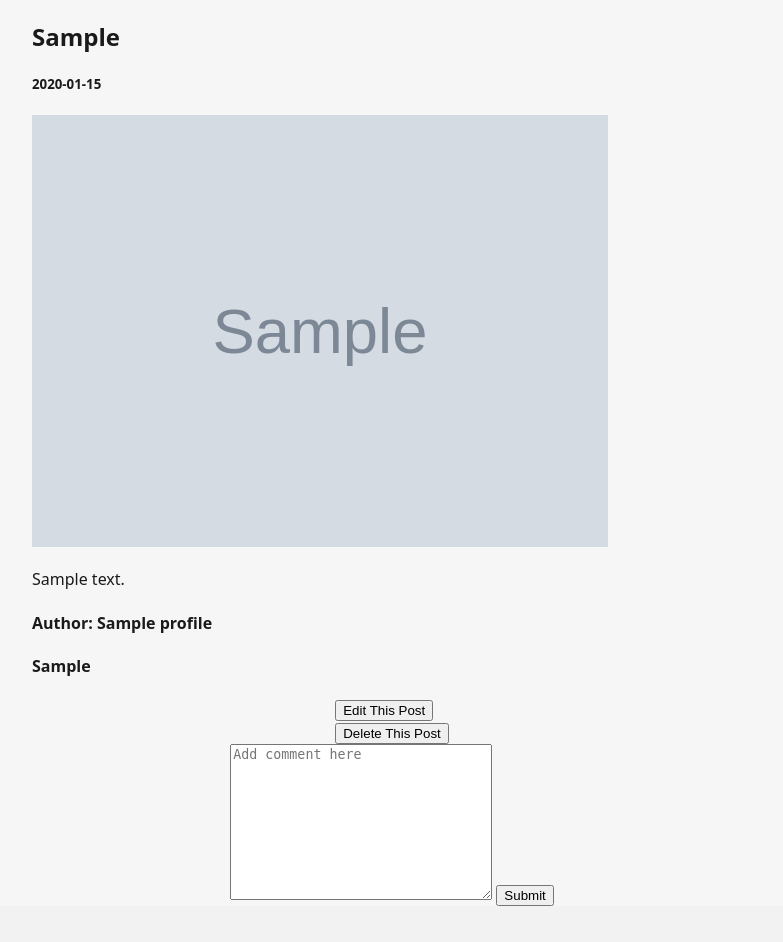
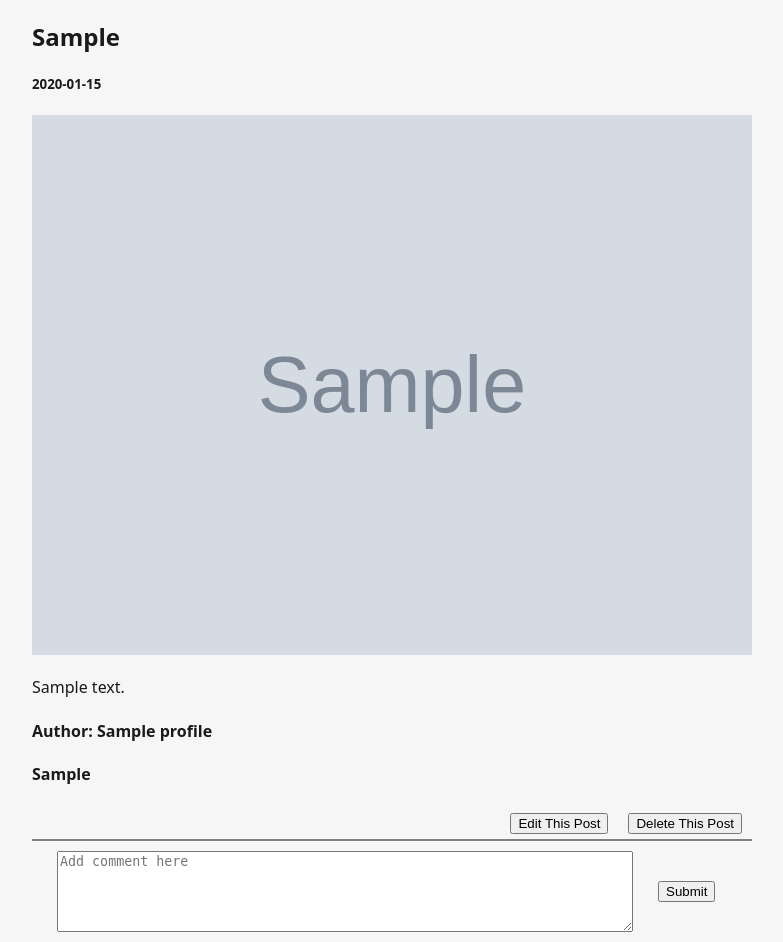
Before and after one commit to kyj666pao/Next-Tour, a Node server app: a page that uses views/posts/show.ejs in a window 1280 px wide. Shown: the part 60-1002 px from the top of the page, without its empty margins (248-1031 px from the left). Before the commit the page ends 966 px from the top, so only its background shows below. Run offline with Node 20, Linux system fonts and the light colour scheme; a user stored in the database is signed in; tables that the repository leaves empty hold one stand-in row (values such as "Sample post"); grey boxes marked "Sample" are stand-in pictures; some libraries are stand-ins or nearby versions.

Commit message:
style the show view

```diff
--- a/public/stylesheets/main.css
+++ b/public/stylesheets/main.css
@@ -44,8 +44,86 @@
     margin-left: 10px;
 }
 
+.one-post {
+    display: flex;
+    flex-direction: column;
+    align-items: center;
+}
+
 .post-content,
-.content-img {
+.author-edit-delete,
+.add-comment,
+.comment {
     width: 80%;
     max-width: 720px;
+
 }
+
+.content-img {
+    width: 100%;
+}
+
+.author-edit-delete {
+    display: flex;
+    justify-content: flex-end;
+}
+
+.author-edit-delete a,
+.author-edit-delete form {
+    margin: 5px 10px;
+}
+
+.add-comment {
+    border-top: 2px solid grey;
+}
+
+
+.add-comment form {
+    display: flex;
+    /* flex-direction: column; */
+    align-items: center;
+}
+
+.add-comment textarea {
+    width: 80%;
+    margin: 10px 25px;
+}
+
+.comment {
+    display: flex;
+    align-items: flex-start;
+}
+
+.comment-author {
+    margin: 5px 10px;
+}
+
+.comment-author img {
+    border-radius: 50%;
+}
+
+.comment-author p {
+    margin: 3px 0;
+}
+
+.comment-text {
+    width: 80%;
+    display: flex;
+    flex-direction: column;
+
+}
+
+.comment-textarea {
+    min-height: 96px;
+    border: 2px solid grey;
+    margin: 5px;
+}
+
+.comment-edit-delete {
+    display: flex;
+}
+
+.comment-edit-delete a,
+.comment-edit-delete form {
+    margin: 3px 10px;
+}
--- a/views/posts/show.ejs
+++ b/views/posts/show.ejs
@@ -10,7 +10,7 @@
     <h4><%= posts.location %></h4>
   </div>
   <% if(posts.author.equals(user?.profile._id)) { %>
-  <div>
+  <div class="author-edit-delete">
     <a href="/posts/<%= posts._id %>/edit"><button>Edit This Post</button></a>
     <form action="/posts/<%= posts._id %>?_method=DELETE" method="POST">
       <button type="submit">Delete This Post</button>
@@ -22,8 +22,7 @@
       <textarea
         name="content"
         id="comment-text"
-        cols="30"
-        rows="10"
+        rows="5"
         placeholder="Add comment here"
       ></textarea>
       <button type="submit">Submit</button>
@@ -31,27 +30,35 @@
   </div>
   <% } else { %>
   <div class="add-comment">
-    <p>Please login to leave comment</p>
+    <p style="color: red">Please login to leave comment . . .</p>
   </div>
   <% } %> <% posts.comments.forEach(comment => { %>
   <div class="comment">
+    <div class="comment-author">
       <img
         src="<%= comment.author.avatar %>"
         alt="<%= comment.author.name %>'s avatar"
       />
       <p><%= comment.author.name %></p>
+    </div>
+    <div class="comment-text">
+      <div class="comment-textarea">
         <p><%= comment.content %></p>
+      </div>
       <% if (comment.author.equals(user?.profile._id)) { %>
+      <div class="comment-edit-delete">
         <a href="/posts/<%= posts._id %>/comments/<%= comment._id %>/edit">
-      <button>Edit</button>
+          <button>Edit this comment</button>
         </a>
         <form
           action="/posts/<%= posts._id %>/comments/<%= comment._id %>?_method=DELETE"
           method="POST"
         >
-      <button type="submit">Delete</button>
+          <button type="submit">Delete this comment</button>
         </form>
+      </div>
       <% } %>
+    </div>
   </div>
   <% }) %>
 </main>
```
Lines whose indentation alone changed are shown as unchanged.
